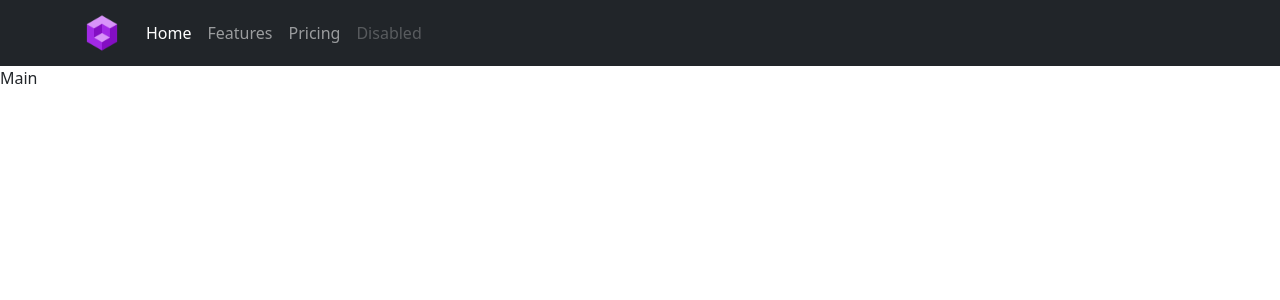
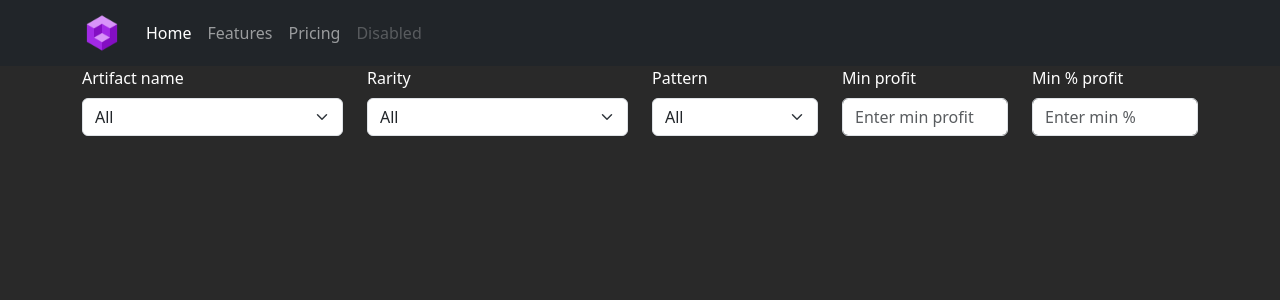
Before and after one commit to Tetrarium/stalcraft-auction-tracker, a React (Vite) app: page / in a window 1280 px wide. Shown: the top 300 px of the page. Built offline with nearby package versions, Linux system fonts and the light colour scheme.

Commit message:
filter/ make input elements

```diff
--- a/src/app.tsx
+++ b/src/app.tsx
@@ -1,14 +1,15 @@
+import "bootstrap/scss/bootstrap.scss";
 import "./global.sass";
-import "bootstrap/scss/bootstrap.scss";
 
 import { FC } from "react";
 
+import Home from "./components/home/home";
 import Layout from "./components/layout";
 
 const App: FC = () => {
   return (
     <Layout>
-      Main
+      <Home />
     </Layout>
   );
 };
--- /dev/null
+++ b/src/components/filter/f-input.tsx
@@ -0,0 +1,38 @@
+import { FC } from "react";
+import { Form } from "react-bootstrap";
+
+interface FInputProps {
+  label: string;
+  name: string;
+
+  className?: string;
+  type?: 'number';
+  placeholder?: string;
+  min?: number;
+  max?: number;
+}
+
+const FInput: FC<FInputProps> = ({
+  label,
+  name,
+  type,
+  placeholder,
+  className,
+  min,
+  max,
+}) => {
+  return (
+    <Form.Group className={className}>
+      <Form.Label>{label}</Form.Label>
+      <Form.Control
+        type={type || 'text'}
+        aria-label={`${name}-filter`}
+        placeholder={placeholder}
+        min={min}
+        max={max}
+      />
+    </Form.Group>
+  );
+};
+
+export default FInput;
--- /dev/null
+++ b/src/components/filter/f-select.tsx
@@ -0,0 +1,30 @@
+import { FC } from "react";
+import { Form } from "react-bootstrap";
+
+export interface IValue {
+  title: string;
+  value: string;
+}
+
+interface FSelectProps {
+  label: string;
+  name: string;
+  values: IValue[];
+
+  className?: string;
+}
+
+const FSelect: FC<FSelectProps> = ({ label, name, values, className }) => {
+  return (
+    <Form.Group className={className}>
+      <Form.Label>{label}</Form.Label>
+      <Form.Select aria-label={`${name}-filter`}>
+        {values.map(({ value, title }, i) => (
+          <option key={i} value={value}>{title}</option>
+        ))}
+      </Form.Select>
+    </Form.Group>
+  );
+};
+
+export default FSelect;
--- /dev/null
+++ b/src/components/filter/filter.tsx
@@ -0,0 +1,56 @@
+import { Row } from "react-bootstrap";
+
+import FInput from "./f-input";
+import FSelect from "./f-select";
+
+const Filter = () => {
+  return (
+    <Row>
+      <FSelect
+        className="col-md-3"
+        label="Artifact name"
+        name="status"
+        values={[
+          { title: 'All', value: '' },
+          { title: 'Lard', value: 'lard' }
+        ]}
+      />
+      <FSelect
+        className="col-md-3"
+        label="Rarity"
+        name="rarity"
+        values={[
+          { title: 'All', value: '' },
+          { title: 'Common', value: '' }
+        ]}
+      />
+      <FSelect
+        className="col-md-2"
+        label="Pattern"
+        name="type"
+        values={[
+          { title: 'All', value: '' },
+          { title: '0', value: '0' },
+          { title: '1', value: '1' }
+        ]}
+      />
+      <FInput
+        className="col-md-2"
+        label="Min profit"
+        name="min"
+        type="number"
+        placeholder="Enter min profit"
+        min={0}
+        max={999999999999999}
+      />
+      <FInput
+        className="col-md-2"
+        label="Min % profit"
+        name="minProfit"
+        placeholder="Enter min %"
+      />
+    </Row>
+  );
+};
+
+export default Filter;
--- /dev/null
+++ b/src/components/home/home.tsx
@@ -0,0 +1,14 @@
+import { FC } from "react";
+import { Container } from "react-bootstrap";
+
+import Filter from "../filter/filter";
+
+const Home: FC = () => {
+  return (
+    <Container>
+      <Filter />
+    </Container>
+  );
+};
+
+export default Home;
--- a/src/global.sass
+++ b/src/global.sass
@@ -4,5 +4,5 @@
   box-sizing: border-box
 
 body
-  font-size: 62.5%
   background: #292929
+  color: #fff
```
Also changed, not shown: 2 other files (tests, documents, lock files or other folders).
